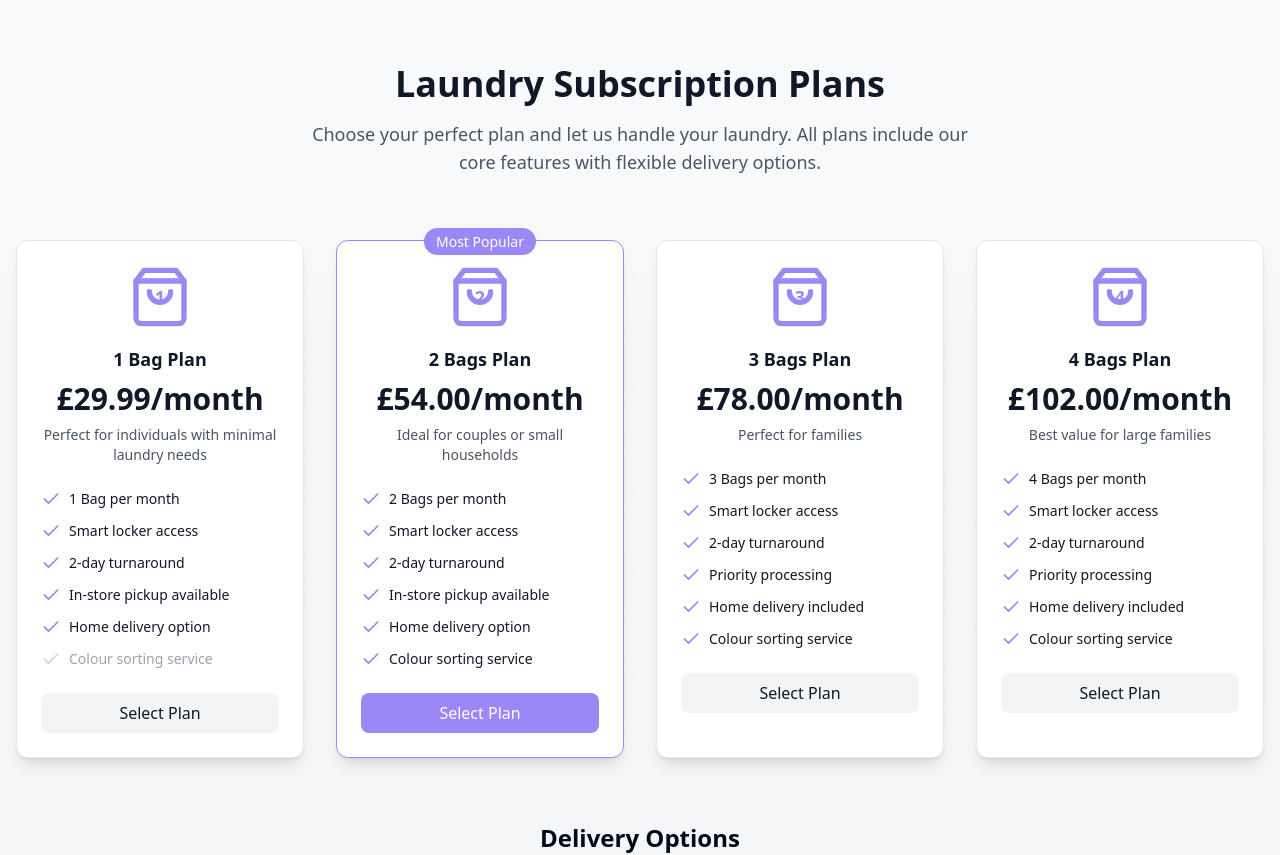
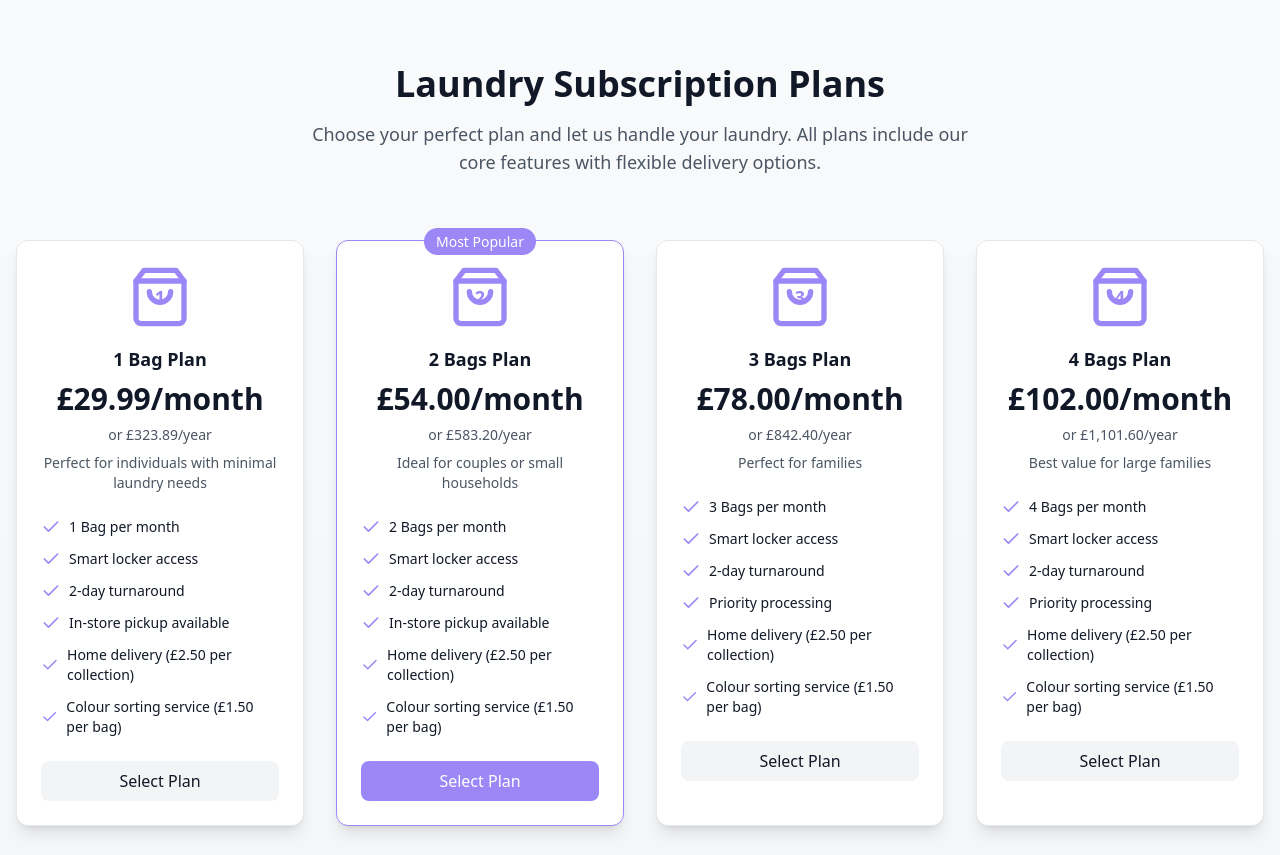
Before and after one commit to thecleanbean/cloud-subscription-hub-e5d188b0, a React (Vite) app: page / in a window 1280 px wide. Shown: the top 855 px of the page. Built offline with nearby package versions, Linux system fonts and the light colour scheme.

Commit message:
Add annual pricing and delivery updates
Updated the pricing options to include annual plans. Corrected the pricing for delivery services and added details regarding the colour sorting service.
[skip gpt_engineer]

```diff
--- a/src/components/PricingCard.tsx
+++ b/src/components/PricingCard.tsx
@@ -9,6 +9,7 @@ interface PricingFeature {
 interface PricingCardProps {
   name: string;
   price: string;
+  annualPrice: string;
   description: string;
   features: PricingFeature[];
   isPopular?: boolean;
@@ -19,6 +20,7 @@ interface PricingCardProps {
 export const PricingCard = ({
   name,
   price,
+  annualPrice,
   description,
   features,
   isPopular,
@@ -52,6 +54,7 @@ export const PricingCard = ({
         </div>
         <h3 className="text-lg font-semibold text-gray-900 mb-2">{name}</h3>
         <div className="text-3xl font-bold text-gray-900 mb-2">{price}</div>
+        <div className="text-sm text-gray-600 mb-2">or {annualPrice}</div>
         <p className="text-gray-600 text-sm">{description}</p>
       </div>
       <ul className="space-y-3 mb-6">
--- a/src/pages/Index.tsx
+++ b/src/pages/Index.tsx
@@ -8,28 +8,30 @@ const plans = [
   {
     name: "1 Bag Plan",
     price: "£29.99/month",
+    annualPrice: "£323.89/year",
     description: "Perfect for individuals with minimal laundry needs",
     features: [
       { name: "1 Bag per month", included: true },
       { name: "Smart locker access", included: true },
       { name: "2-day turnaround", included: true },
       { name: "In-store pickup available", included: true },
-      { name: "Home delivery option", included: true },
-      { name: "Colour sorting service", included: false },
+      { name: "Home delivery (£2.50 per collection)", included: true },
+      { name: "Colour sorting service (£1.50 per bag)", included: true },
     ],
     icon: "1",
   },
   {
     name: "2 Bags Plan",
     price: "£54.00/month",
+    annualPrice: "£583.20/year",
     description: "Ideal for couples or small households",
     features: [
       { name: "2 Bags per month", included: true },
       { name: "Smart locker access", included: true },
       { name: "2-day turnaround", included: true },
       { name: "In-store pickup available", included: true },
-      { name: "Home delivery option", included: true },
-      { name: "Colour sorting service", included: true },
+      { name: "Home delivery (£2.50 per collection)", included: true },
+      { name: "Colour sorting service (£1.50 per bag)", included: true },
     ],
     isPopular: true,
     icon: "2",
@@ -37,28 +39,30 @@ const plans = [
   {
     name: "3 Bags Plan",
     price: "£78.00/month",
+    annualPrice: "£842.40/year",
     description: "Perfect for families",
     features: [
       { name: "3 Bags per month", included: true },
       { name: "Smart locker access", included: true },
       { name: "2-day turnaround", included: true },
       { name: "Priority processing", included: true },
-      { name: "Home delivery included", included: true },
-      { name: "Colour sorting service", included: true },
+      { name: "Home delivery (£2.50 per collection)", included: true },
+      { name: "Colour sorting service (£1.50 per bag)", included: true },
     ],
     icon: "3",
   },
   {
     name: "4 Bags Plan",
     price: "£102.00/month",
+    annualPrice: "£1,101.60/year",
     description: "Best value for large families",
     features: [
       { name: "4 Bags per month", included: true },
       { name: "Smart locker access", included: true },
       { name: "2-day turnaround", included: true },
       { name: "Priority processing", included: true },
-      { name: "Home delivery included", included: true },
-      { name: "Colour sorting service", included: true },
+      { name: "Home delivery (£2.50 per collection)", included: true },
+      { name: "Colour sorting service (£1.50 per bag)", included: true },
     ],
     icon: "4",
   },
@@ -75,7 +79,7 @@ const deliveryOptions = [
     icon: <Home className="w-12 h-12 text-primary" />,
     title: "Home Delivery",
     description: "Monday to Friday, 7am-5PM",
-    price: "+£4.50/month",
+    price: "£2.50 per collection",
   },
 ];
 
```
